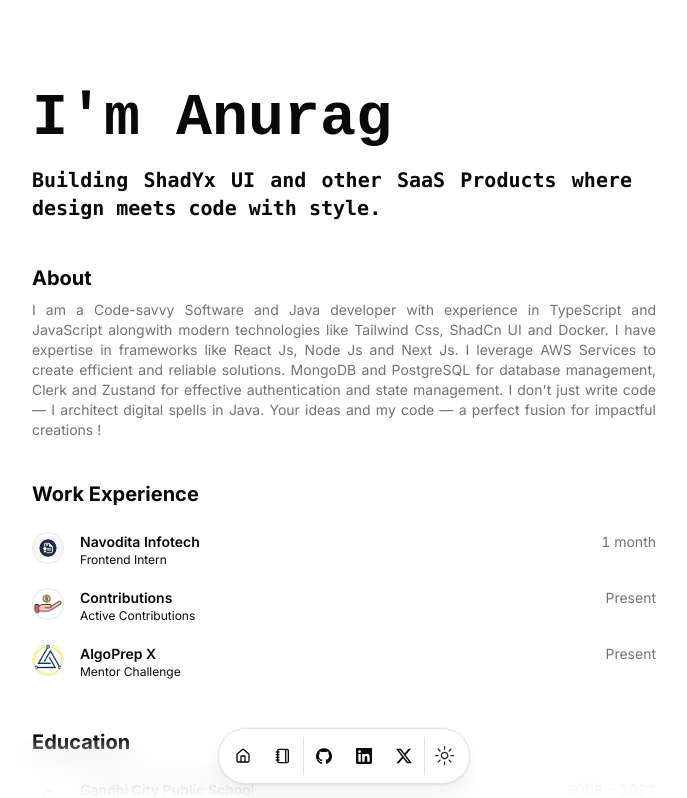
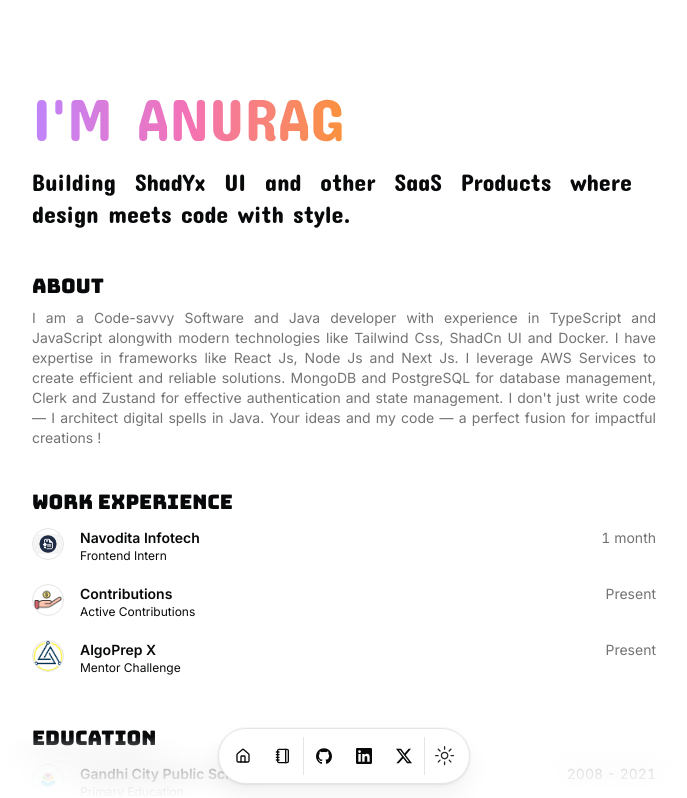
Before and after one commit to Anurag-singh-RBU/anuragcodes, a Next.js app: page / in a window 1280 px wide. Shown: the top 798 px of the page, without its empty margins (296-983 px from the left). Built offline with nearby package versions, Linux system fonts and the light colour scheme.

Commit message:
updated css

```diff
--- a/src/app/layout.tsx
+++ b/src/app/layout.tsx
@@ -5,11 +5,18 @@
 import { cn } from "@/lib/utils";
 import type { Metadata } from "next";
 import { Inter as FontSans } from "next/font/google";
+import { Bungee } from 'next/font/google';
 import "./globals.css";
 
 const fontSans = FontSans({
   subsets: ["latin"],
   variable: "--font-sans",
+});
+
+const bungee = Bungee({
+  weight: '400',
+  subsets: ['latin'],
+  display: 'swap',
 });
 
 export const metadata: Metadata = {
--- a/src/app/page.tsx
+++ b/src/app/page.tsx
@@ -9,6 +9,16 @@
 import { DATA } from "@/data/resume";
 import Link from "next/link";
 import Markdown from "react-markdown";
+import { Bungee } from "next/font/google";
+import { Concert_One } from 'next/font/google';
+
+const concertOne = Concert_One({
+  weight: '400',
+  subsets: ['latin'],
+  display: 'swap',
+});
+
+const bungee = Bungee({ subsets: ["latin"], weight: "400" });
 
 const BLUR_FADE_DELAY = 0.04;
 
@@ -21,11 +31,12 @@
             <div className="flex-col flex flex-1 space-y-1.5">
               <BlurFadeText
                 delay={BLUR_FADE_DELAY}
-                className="text-5xl sm:font-extrabold font-bold font-JB sm:text-5xl xl:text-6xl/none"
+                className={`text-5xl sm:font-extrabold font-bold text-transparent
+                bg-clip-text bg-gradient-to-r from-purple-400 via-pink-400 to-orange-400 ${concertOne.className} sm:text-4xl xl:text-6xl leading-[1.3]`}
                 yOffset={8}
-                text={`I'm Anurag`}/>
+                text={`I'M ANURAG`}/>
               <BlurFadeText
-                className="max-w-[600px] mt-3 font-mono text-md text-justify font-bold sm:text-xl"
+                className={`max-w-[600px] sm:mt-3 mt-1 ${concertOne.className} text-lg text-justify font-bold sm:text-2xl`}
                 delay={BLUR_FADE_DELAY}
                 text={DATA.description}/>
             </div>
@@ -35,7 +46,7 @@
 
       <section id="about">
         <BlurFade delay={BLUR_FADE_DELAY * 3}>
-          <h2 className="text-xl font-bold">About</h2>
+          <h2 className={`text-xl font-bold ${bungee.className}`}>About</h2>
         </BlurFade>
         <BlurFade delay={BLUR_FADE_DELAY * 4}>
           <div className="prose max-w-full mt-2 text-justify font-sans sm:text-sm text-sm text-muted-foreground dark:prose-invert">
@@ -50,7 +61,7 @@
       <section id="work">
         <div className="flex min-h-0 flex-col text-justify gap-y-3">
           <BlurFade delay={BLUR_FADE_DELAY * 5}>
-            <h2 className="text-xl font-bold mb-3">Work Experience</h2>
+            <h2 className={`text-xl font-bold ${bungee.className}`}>Work Experience</h2>
           </BlurFade>
           {DATA.work.map((work, id) => (
             <BlurFade
@@ -74,7 +85,7 @@
       <section id="education">
         <div className="flex min-h-0 flex-col gap-y-3">
           <BlurFade delay={BLUR_FADE_DELAY * 7}>
-            <h2 className="text-xl mb-3 font-bold">Education</h2>
+            <h2 className={`text-xl font-bold ${bungee.className}`}>Education</h2>
           </BlurFade>
           {DATA.education.map((education, id) => (
             <BlurFade
@@ -97,7 +108,7 @@
       <section id="skills">
         <div className="flex min-h-0 flex-col gap-y-3">
           <BlurFade delay={BLUR_FADE_DELAY * 9}>
-            <h2 className="text-xl font-bold text-center mt-3">Skills</h2>
+            <h2 className={`text-xl font-bold text-center mt-3 ${bungee.className}`}>Skills</h2>
           </BlurFade>
           <div className="flex flex-wrap justify-center gap-2">
             {DATA.skills.map((skill, id) => (
```
